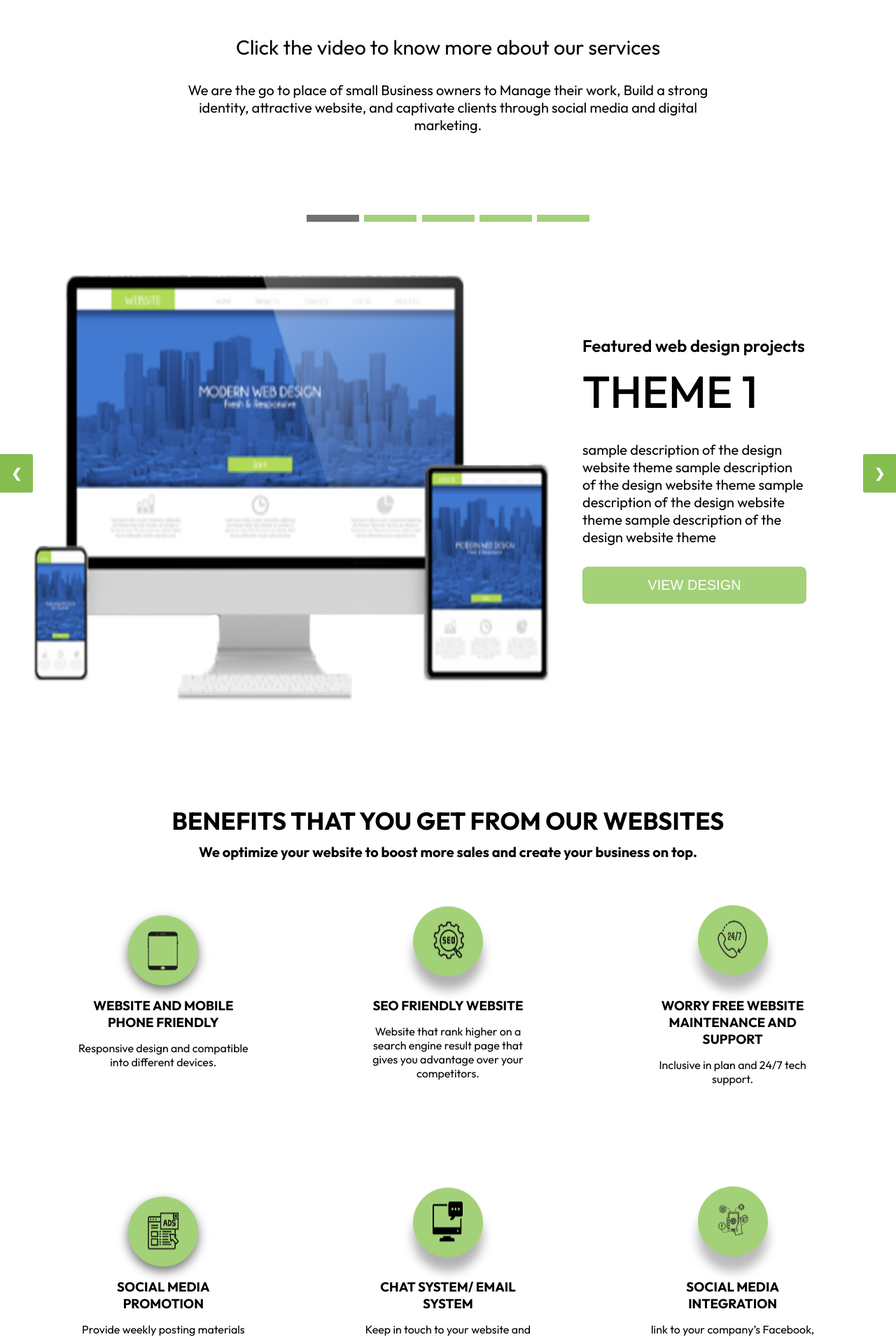
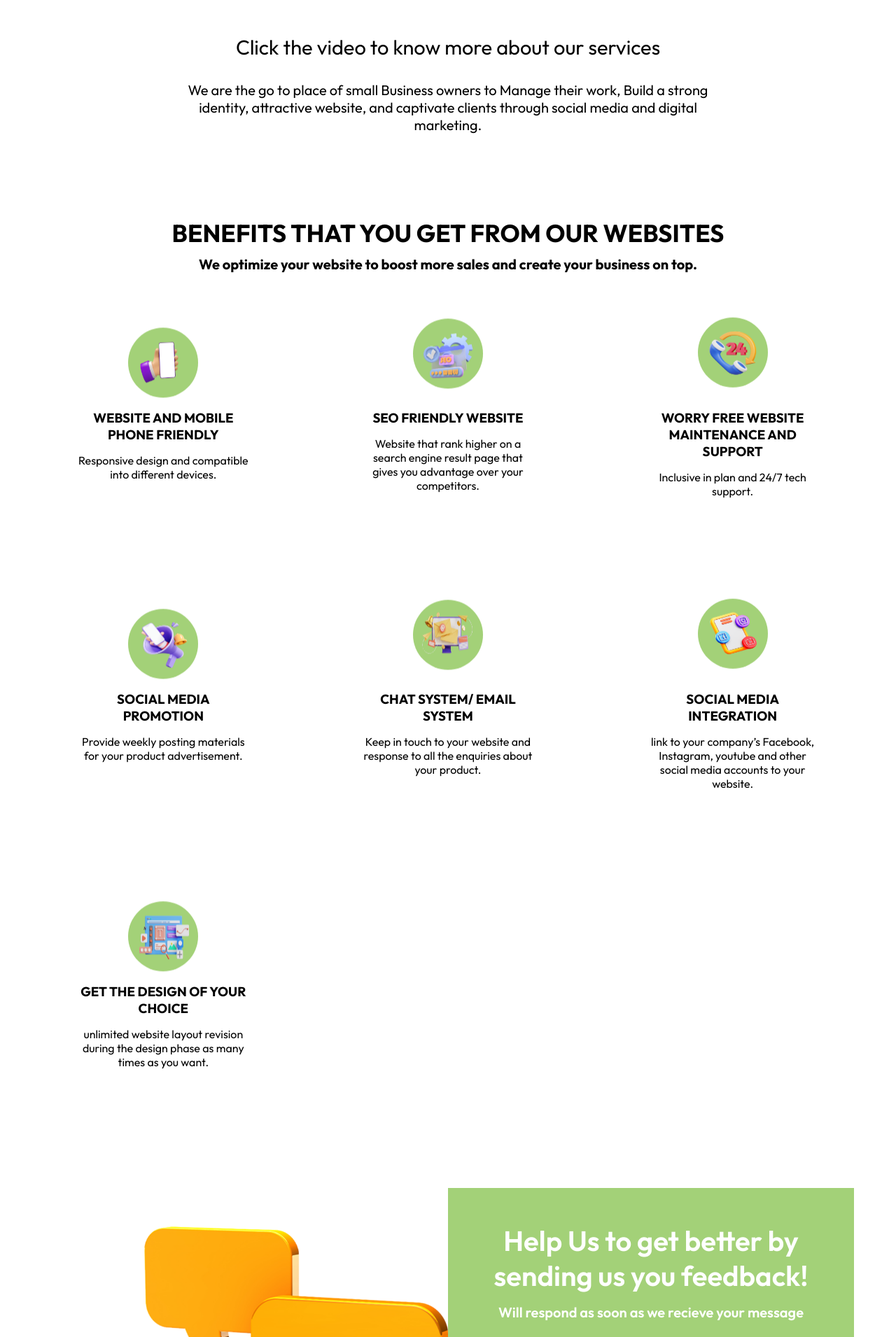
Before and after one commit to dev-dhan/AMT_Landing_Page, a PHP site: page / in a window 1280 px wide; the page is wider, and only the part inside the window is pictured. Shown: the part 1461-3372 px from the top of that part at 70% size. Run offline with PHP 8.4, Linux system fonts and the light colour scheme; some libraries are stand-ins or nearby versions.

Commit message:
Updated some functionality and design

```diff
--- a/css/animation.css
+++ b/css/animation.css
@@ -1,44 +1,44 @@
 @keyframes float {
 	0% {
-		box-shadow: 0 5px 15px 0px rgba(0,0,0,0.6);
+		/* box-shadow: 0 5px 15px 0px rgba(0,0,0,0.6); */
 		transform: translatey(0px);
 	}
 	50% {
-		box-shadow: 0 25px 15px 0px rgba(0,0,0,0.2);
+		/* box-shadow: 0 25px 15px 0px rgba(0,0,0,0.2); */
 		transform: translatey(-20px);
 	}
 	100% {
-		box-shadow: 0 5px 15px 0px rgba(0,0,0,0.6);
+		/* box-shadow: 0 5px 15px 0px rgba(0,0,0,0.6); */
 		transform: translatey(0px);
 	}
 }
 
 @keyframes float-1 {
 	0% {
-		box-shadow: 0 5px 15px 0px rgba(0,0,0,0.6);
+		/* box-shadow: 0 5px 15px 0px rgba(0,0,0,0.6); */
 		transform: translatey(0px);
 	}
 	50% {
-		box-shadow: 0 25px 15px 0px rgba(0,0,0,0.2);
+		/* box-shadow: 0 25px 15px 0px rgba(0,0,0,0.2); */
 		transform: translatey(-10px);
 	}
 	100% {
-		box-shadow: 0 5px 15px 0px rgba(0,0,0,0.6);
+		/* box-shadow: 0 5px 15px 0px rgba(0,0,0,0.6); */
 		transform: translatey(0px);
 	}
 }
 
 @keyframes float-2 {
 	0% {
-		box-shadow: 0 5px 15px 0px rgba(0,0,0,0.6);
+		/* box-shadow: 0 5px 15px 0px rgba(0,0,0,0.6); */
 		transform: translatey(0px);
 	}
 	50% {
-		box-shadow: 0 25px 15px 0px rgba(0,0,0,0.2);
+		/* box-shadow: 0 25px 15px 0px rgba(0,0,0,0.2); */
 		transform: translatey(-30px);
 	}
 	100% {
-		box-shadow: 0 5px 15px 0px rgba(0,0,0,0.6);
+		/* box-shadow: 0 5px 15px 0px rgba(0,0,0,0.6); */
 		transform: translatey(0px);
 	}
 }
@@ -46,13 +46,14 @@
 .benefit-img-con-1,
 .benefit-img-con-4,
 .benefit-img-con-7,
-.plan-1 {
+.plan-1{
 	animation: float 6s ease-in-out infinite;
 }
 
 .benefit-img-con-2,
 .benefit-img-con-5,
-.plan-2 {
+.plan-2,
+.welcome-float {
     animation: float 5s ease-in-out infinite;
 }
 
--- a/css/style.css
+++ b/css/style.css
@@ -12,6 +12,12 @@
     --tertiary-color: #000000;
     --font-style: 'Outfit', sans-serif;
     --padding: 60px;
+}
+
+
+html,body{
+  scroll-behavior: smooth;
+  overflow-x: hidden;
 }
 
 /*Go Up Button CSS*/
@@ -339,8 +371,8 @@ header .nav-bar ul a:hover {
     transition: ease-in-out 0.4s;
  }
  .benefit img {
-    width: 50px;
-    height: 60px;
+    width: 80px;
+    height: 75px;
 
  }
 
--- a/index.html
+++ b/index.html
@@ -1,7 +1,8 @@
 <!DOCTYPE html>
 <html lang="en">
     <head>
-        <title>TESTING</title>
+        <link rel="shortcut icon" href="images/AMT19.PNG">
+        <title>Landing Page</title>
         <meta charset="UTF-8">
         <meta name="viewport" content="width=device-width, initial-scale=1">
         <link href="css/style.css" rel="stylesheet">
@@ -10,6 +11,8 @@
         <link rel="stylesheet" href="https://cdnjs.cloudflare.com/ajax/libs/font-awesome/6.0.0-beta3/css/all.min.css"/>
          <!-- Ajax Script -->
         <script src="https://ajax.googleapis.com/ajax/libs/jquery/3.3.1/jquery.min.js"></script>
+        <!-- AOS -->
+        <link href="https://unpkg.com/aos@2.3.1/dist/aos.css" rel="stylesheet">
     </head>
     <body>
         <div class="welcome-con" id="welcome-main">
@@ -26,152 +29,55 @@
                     <ul>
                         <li><a href="#welcome-main">Home</a></li>
                         <li><a href="#about-us-con">About Us</a></li>
-                        <li><a href="#slideshow-container">Our Themes</a></li>
                         <li><a href="#services">Our Services</a></li>
                         <li><a href="#our-plans-pricing-con">Pricing & Plans</a></li>
+                        <li><div class="nav-button" >
+                            <a href="#email-us-con" type="button">Contact Us</a>
+                        </div>
+                        </li>
                     </ul>
+
                 </nav>
+
             </header>
             <!-- Welcome starts here -->
-            <section class="welcome-main" >
+            <section class="welcome-main">
                 <div class="welcome-desc-con">
-                    <h1 class="heading">need a business website?</h1>
-                    <p class="parag">Build a strong Brand Identity website with us
+                    <h1 class="heading" data-aos="fade" data-aos-delay="100">need a business website?</h1>
+                    <p class="parag" data-aos="fade" data-aos-delay="200">Build a strong Brand Identity website with us
                         that makes your Business Standout.</p>
+                        <div class="nav-button" >
+                            <a href="#email-us-con" type="button" data-aos="zoom-out" data-aos-delay="400">Explore Now!</a>
+                        </div>
                 </div>
-                <div class="img-container">
+                <div class="img-container welcome-float">
                     <img src="images/mainpage-img.png" alt="">
                 </div>
+
             </section>
         </div>
             <!-- About us starts here -->
         <section class="about-us-con" id="about-us-con">
-            <div class="about-video-con">
+            <div class="about-video-con" data-aos="fade" data-aos-delay="200">
                 <iframe width="100%" height="100%" src="https://www.youtube.com/embed/diaebjweWII" title="YouTube video player" frameborder="0"
                 allow="accelerometer; autoplay; clipboard-write; encrypted-media; gyroscope; picture-in-picture; web-share" allowfullscreen></iframe>
             </div>
-            <div class="about-desc-con">
+            <div class="about-desc-con" data-aos="fade" data-aos-delay="500">
                 <p class="all-parag-subheading">Click the video to know more about our services</p>
-                <p class="all-parag">We  are the  go to place of small Business owners to Manage their work, Build  a strong identity,
+                <p class="all-parag" >We  are the  go to place of small Business owners to Manage their work, Build  a strong identity,
                     attractive website, and captivate clients through social media and digital marketing.</p>
             </div>
-        </section>
-        <!-- Themes selection starts here -->
-        <section class="slideshow-container" id="slideshow-container">
-            <div style="text-align:center">
-                <span class="dot" onclick="currentSlide(1)"></span>
-                <span class="dot" onclick="currentSlide(2)"></span>
-                <span class="dot" onclick="currentSlide(3)"></span>
-                <span class="dot" onclick="currentSlide(4)"></span>
-                <span class="dot" onclick="currentSlide(5)"></span>
-              </div>
-            <!-- Full-width images with number and caption text -->
-            <div class="mySlides fade">
-              <div class="theme-con">
-                <div class="img-con">
-                    <img src="images/template-1.png" alt="">
-                </div>
-                <div class="theme-desc-con">
-                    <p class="theme-subheading">Featured web design projects</p>
-                    <h1 class="theme-heading">THEME 1</h1>
-                    <p class="theme-content">sample description of the design website theme
-                        sample description of the design website theme
-                        sample description of the design website theme
-                        sample description of the design website theme
-                    </p>
-                    <a href="#"><button class="btn-theme">View Design</button></a>
-                </div>
-              </div>
-            </div>
-
-            <div class="mySlides fade">
-                <div class="theme-con">
-                  <div class="img-con">
-                      <img src="images/template-1.png" alt="">
-                  </div>
-                  <div class="theme-desc-con">
-                      <p class="theme-subheading">Featured web design projects</p>
-                      <h1 class="theme-heading">THEME 2</h1>
-                      <p class="theme-content">sample description of the design website theme
-                          sample description of the design website theme
-                          sample description of the design website theme
-                          sample description of the design website theme
-                      </p>
-                      <a href="#"><button class="btn-theme">View Design</button></a>
-                  </div>
-                </div>
-              </div>
-
-              <div class="mySlides fade">
-                <div class="theme-con">
-                  <div class="img-con">
-                      <img src="images/template-1.png" alt="">
-                  </div>
-                  <div class="theme-desc-con">
-                      <p class="theme-subheading">Featured web design projects</p>
-                      <h1 class="theme-heading">THEME 3</h1>
-                      <p class="theme-content">sample description of the design website theme
-                          sample description of the design website theme
-                          sample description of the design website theme
-                          sample description of the design website theme
-                      </p>
-                        <a href="#"><button class="btn-theme">View Design</button></a>
-                  </div>
-                </div>
-              </div>
-
-              <div class="mySlides fade">
-                <div class="theme-con">
-                  <div class="img-con">
-                      <img src="images/template-1.png" alt="">
-                  </div>
-                  <div class="theme-desc-con">
-                      <p class="theme-subheading">Featured web design projects</p>
-                      <h1 class="theme-heading">THEME 4</h1>
-                      <p class="theme-content">sample description of the design website theme
-                          sample description of the design website theme
-                          sample description of the design website theme
-                          sample description of the design website theme
-                      </p>
-                      <a href="#"><button class="btn-theme">View Design</button></a>
-                  </div>
-                </div>
-              </div>
-
-
-              <div class="mySlides fade">
-                <div class="theme-con">
-                  <div class="img-con">
-                      <img src="images/template-1.png" alt="">
-                  </div>
-                  <div class="theme-desc-con">
-                      <p class="theme-subheading">Featured web design projects</p>
-                      <h1 class="theme-heading">THEME 5</h1>
-                      <p class="theme-content">sample description of the design website theme
-                          sample description of the design website theme
-                          sample description of the design website theme
-                          sample description of the design website theme
-                      </p>
-                      <a href="#"><button class="btn-theme">View Design</button></a>
-                  </div>
-                </div>
-              </div>
-
-            <!-- Next and previous buttons -->
-            <a class="prev" onclick="plusSlides(-1)">&#10094;</a>
-            <a class="next" onclick="plusSlides(1)">&#10095;</a>
-          </div>
-          <br>
 
         </section>
 
+
         <section class="website-benefits" id="website-benefits">
-            <h1 class="all-heading">BENEFITS THAT YOU GET FROM OUR WEBSITES</h1>
-            <p class="all-parag-subheading">We optimize your website to boost more sales and create your business on top.</p>
+            <h1 class="all-heading" data-aos="zoom-in" data-aos-delay="200">BENEFITS THAT YOU GET FROM OUR WEBSITES</h1>
+            <p class="all-parag-subheading" data-aos="zoom-in" data-aos-delay="200">We optimize your website to boost more sales and create your business on top.</p>
             <div class="benefits-con">
                 <div class="benefit">
                     <div class="benefit-img-con benefit-img-con-1">
-                        <img src="images/benefit-1.png" alt="">
+                        <img src="images/benefit1.png" alt="">
                     </div>
                     <h3>WEBSITE AND MOBILE PHONE
                         FRIENDLY </h3>
@@ -181,7 +87,7 @@
 
                 <div class="benefit">
                     <div class="benefit-img-con benefit-img-con-2">
-                        <img src="images/benefit-2.png" alt="">
+                        <img src="images/benefit2.png" alt="">
                     </div>
                     <h3>SEO FRIENDLY WEBSITE</h3>
                     <p>
@@ -193,7 +99,7 @@
 
                 <div class="benefit">
                     <div class="benefit-img-con benefit-img-con-3">
-                        <img src="images/benefit-3.png" alt="">
+                        <img src="images/benefit3.png" alt="">
                     </div>
                     <h3>WORRY FREE WEBSITE MAINTENANCE
                         AND SUPPORT</h3>
@@ -204,7 +110,7 @@
 
                 <div class="benefit">
                     <div class="benefit-img-con benefit-img-con-4">
-                        <img src="images/benefit-4.png" alt="">
+                        <img src="images/benefit4.png" alt="">
                     </div>
                     <h3>SOCIAL MEDIA PROMOTION</h3>
                     <p>
@@ -215,7 +121,7 @@
 
                 <div class="benefit">
                     <div class="benefit-img-con benefit-img-con-5">
-                        <img src="images/benefit-5.png" alt="">
+                        <img src="images/benefit5.png" alt="">
                     </div>
                     <h3>CHAT SYSTEM/ EMAIL SYSTEM </h3>
                     <p>
@@ -226,7 +132,7 @@
 
                 <div class="benefit">
                     <div class="benefit-img-con benefit-img-con-6">
-                        <img src="images/benefit-6.png" alt="">
+                        <img src="images/benefit6.png" alt="">
                     </div>
                     <h3>SOCIAL MEDIA INTEGRATION </h3>
                     <p>
@@ -238,7 +144,7 @@
 
                 <div class="benefit">
                     <div class="benefit-img-con benefit-img-con-7">
-                        <img src="images/benefit-7.png" alt="">
+                        <img src="images/benefit7.png" alt="">
                     </div>
                     <h3>GET THE DESIGN OF YOUR CHOICE  </h3>
                     <p>
@@ -250,13 +156,13 @@
         </section>
 
         <section class="email-us-con"  id="email-us-con" >
-            <div class="email-us-des-con">
+            <div class="email-us-des-con" data-aos="zoom-in" data-aos-delay="200">
                 <img src="images/email-pic.png" alt="">
                 <h1 class="all-parag-subheading">Talk to us!</h1>
                 <p class="all-parag-subheading">We optimize your website to boost more sales and create your business on top.</p>
             </div>
 
-            <div class="form-con">
+            <div class="form-con" data-aos="fade-up" data-aos-delay="200">
                 <form action="https://formspree.io/f/xyyakyvb" method="POST">
                     <h2>Help Us to get better by sending us you feedback!</h2>
                     <p>Will respond as soon as we recieve your message</p>
@@ -640,36 +546,9 @@
         </div>
 
         <button id="topBtn"><i class="fas fa-arrow-up"></i></button>
-       <!-- Messenger Chat Plugin Code -->
-    <div id="fb-root"></div>
-
-    <!-- Your Chat Plugin code -->
-    <div id="fb-customer-chat" class="fb-customerchat">
-    </div>
-
-    <script>
-      var chatbox = document.getElementById('fb-customer-chat');
-      chatbox.setAttribute("page_id", "100378746306263");
-      chatbox.setAttribute("attribution", "biz_inbox");
-    </script>
-
-    <!-- Your SDK code -->
-    <script>
-      window.fbAsyncInit = function() {
-        FB.init({
-          xfbml            : true,
-          version          : 'v15.0'
-        });
-      };
-
-      (function(d, s, id) {
-        var js, fjs = d.getElementsByTagName(s)[0];
-        if (d.getElementById(id)) return;
-        js = d.createElement(s); js.id = id;
-        js.src = 'https://connect.facebook.net/en_US/sdk/xfbml.customerchat.js';
-        fjs.parentNode.insertBefore(js, fjs);
-      }(document, 'script', 'facebook-jssdk'));
-    </script>
+         <!-- AOS -->
+        <script src="https://unpkg.com/aos@2.3.1/dist/aos.js"></script>
+        <script src="js/aos.js"></script>
         <script src="js/script.js"></script>
     </body>
 </html>
```
Also changed, not shown: other parts of css/style.css (+37 -7 lines), js/aos.js (added, +24 -0 lines), js/script.js (+26 -26 lines), images/benefit1.png (added), images/benefit2.png (added), images/benefit3.png (added), images/benefit4.png (added), images/benefit5.png (added), images/benefit6.png (added), images/benefit7.png (added).
